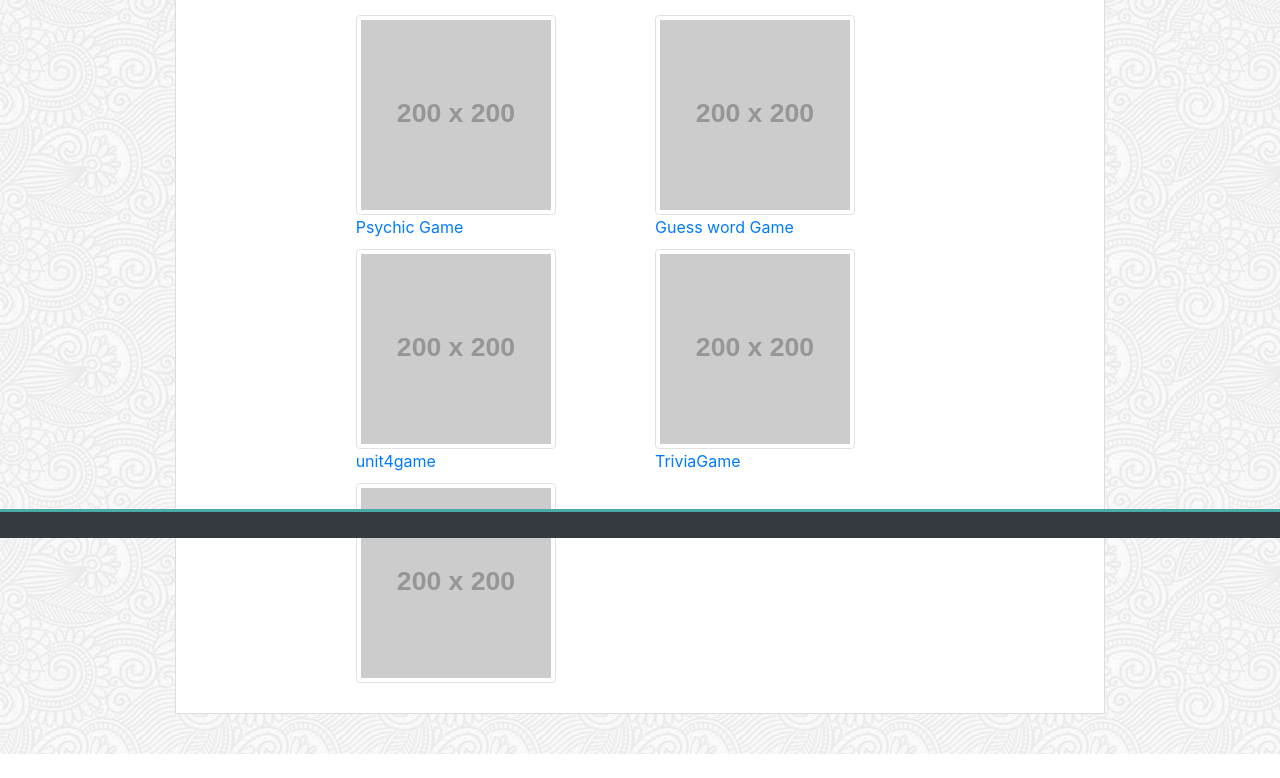
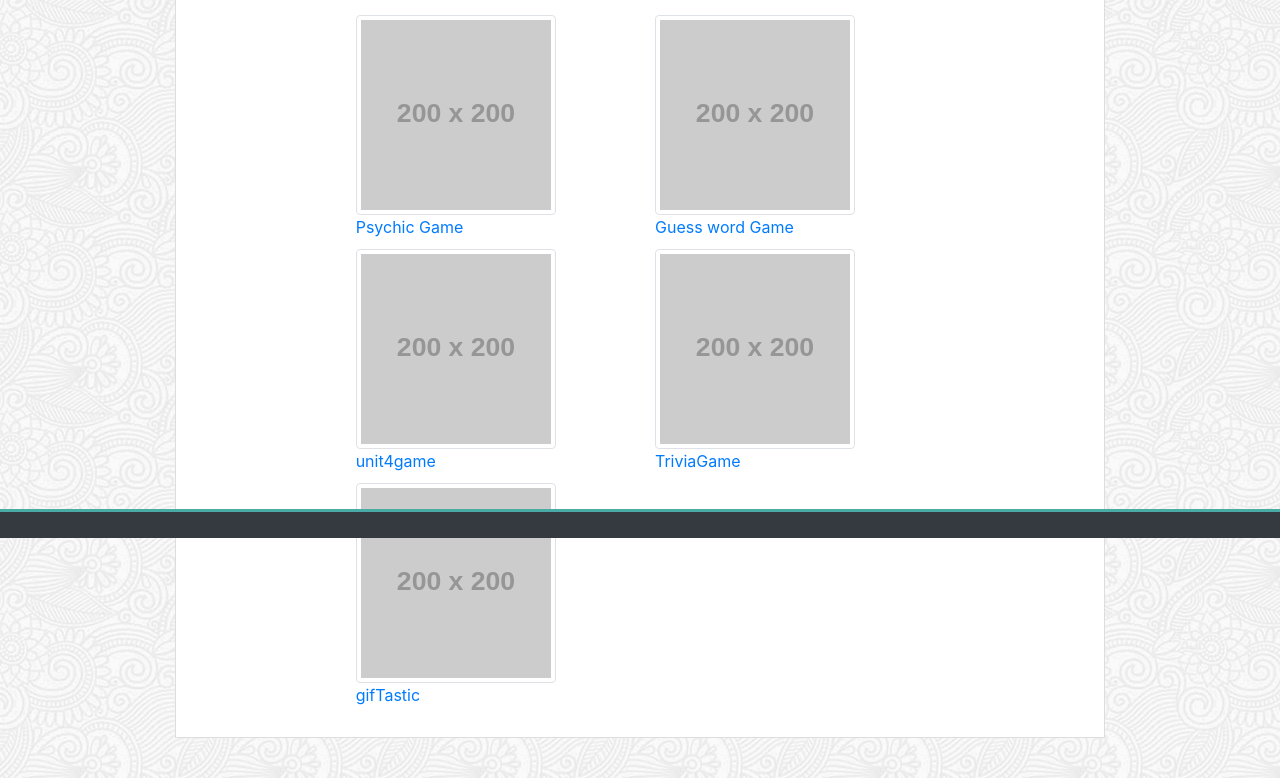
Before and after one commit to jyotigupta329/Jyoti-Portfolio, a plain HTML site: page portfolio.html in a window 1280 px wide. Shown: the part 262-1040 px from the top of the page. Before the commit the page ends 1016 px from the top, so only its background shows below. Drawn offline with nearby package versions, Linux system fonts and the light colour scheme; placeholder pictures from the web are drawn by us.

Commit message:
Updated Portfolio

```diff
--- a/portfolio.html
+++ b/portfolio.html
@@ -192,6 +192,7 @@
                     </div>
                     <div class="col-md-4">
                         <img src="http://placehold.it/200x200" class="img-fluid img-thumbnail">
+                        <a href="https://jyotigupta329.github.io/gifTastic/"/>gifTastic</a>
                     </div>
                     <div class="col-md-4">
 
```
